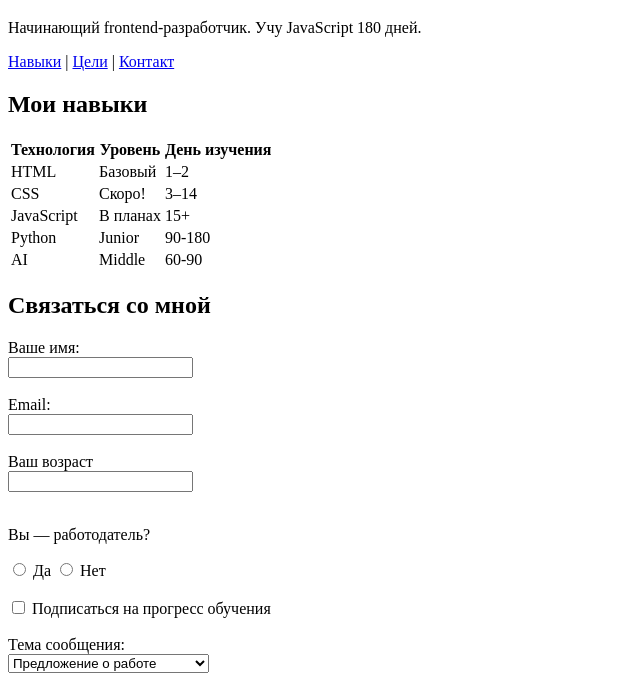
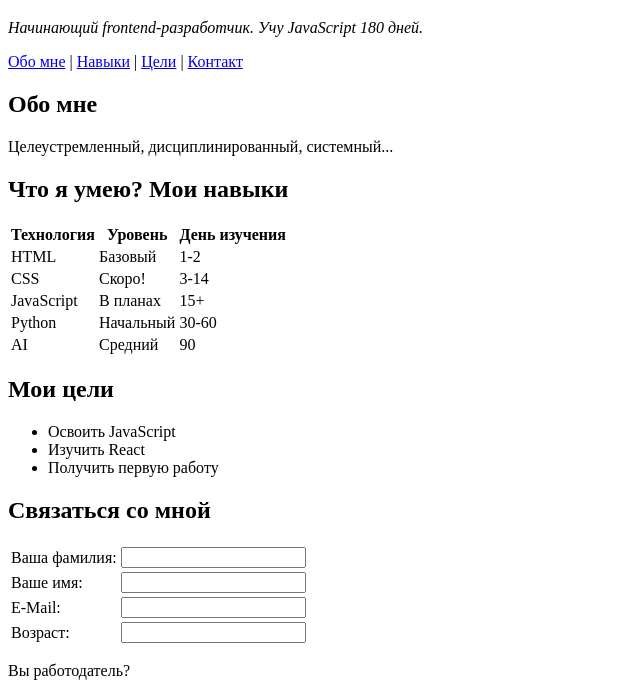
Before and after one commit to khibat/learning-frontend, a plain HTML site: page index.html in a window 1280 px wide. Shown: the part 61-749 px from the top of the page, without its empty margins (0-640 px from the left). Drawn offline with Linux system fonts and the light colour scheme.

Commit message:
Add files via upload

```diff
--- a/index.html
+++ b/index.html
@@ -1,5 +1,5 @@
 <!DOCTYPE html>
-<html>
+<html lang="ru">
 	<head>
 		<meta charset="utf-8">
 		<title>Мой первый сайт!</title>
@@ -7,89 +7,140 @@
 	<body>
 		<header>
 			<h1>Салават</h1>
-				<p>Начинающий frontend-разработчик. Учу JavaScript 180 дней.</p>
+			<p><i>Начинающий frontend-разработчик. Учу JavaScript 180 дней.</i></p>
 			<nav>
-					<a href="#skills">Навыки</a> |
+				<a href="#about">Обо мне</a> |
+				<a href="#scills">Навыки</a> |
 				<a href="#goals">Цели</a> |
 				<a href="#contact">Контакт</a>
 			</nav>
 		</header>
 
 		<main>
-				<section id="skills">
-					<h2>Мои навыки</h2>
+			<section id="about">
+				<h2>Обо мне</h2>
+				<p>Целеустремленный, дисциплинированный, системный...</p>
+			</section>
+
+			<section id="scills">
+				<h2>Что я умею? Мои навыки</h2>
 				<table>
 					<tr>
-							<th>Технология</th>
-							<th>Уровень</th>
-							<th>День изучения</th>
+						<th> Технология </th>
+						<th> Уровень </th>
+						<th> День изучения </th>
 					</tr>
 					<tr>
-							<td>HTML</td>
-							<td>Базовый</td>
-							<td>1–2</td>
+						<td> HTML </td>
+						<td> Базовый </td>
+						<td> 1-2 </td>
 					</tr>
 					<tr>
-							<td>CSS</td>
-							<td>Скоро!</td>
-							<td>3–14</td>
+						<td> CSS </td>
+						<td> Скоро! </td>
+						<td> 3-14 </td>
 					</tr>
 					<tr>
-							<td>JavaScript</td>
-							<td>В планах</td>
-							<td>15+</td>
+						<td> JavaScript </td>
+						<td> В планах </td>
+						<td> 15+ </td>
 					</tr>
 					<tr>
-							<td>Python</td>
-							<td>Junior</td>
-							<td>90-180</td>
+						<td> Python </td>
+						<td> Начальный </td>
+						<td> 30-60 </td>
 					</tr>
 					<tr>
-							<td>AI</td>
-							<td>Middle</td>
-							<td>60-90</td>
+						<td> AI </td>
+						<td> Средний </td>
+						<td> 90 </td>
 					</tr>
 				</table>
 			</section>
-			</main>
+
+			<section id="goals">
+				<h2>Мои цели</h2>
+				<ul>
+					<li>
+						Освоить JavaScript
+					</li>
+					<li>
+						Изучить React
+					</li>
+					<li>
+						Получить первую работу
+					</li>
+				</ul>
+			</section>
 
 			<section id="contact">
 				<h2>Связаться со мной</h2>
 				<form>
-        <label for="visitor-name">Ваше имя:</label><br>
-        <input type="text" id="visitor-name" name="visitor-name"><br><br>
+					<table>
+						<tr>
+							<td>
+								<label for="visitor-first-name">Ваша фамилия:</label>
+							</td>
+							<td>
+								<input type="text" id="visitor-first-name">
+							</td>
+						</tr>
+						<tr>
+							<td>
+								<label for="visitor-name">Ваше имя:</label>
+							</td>
+							<td>
+								<input type="text" id="visitor-name">
+							</td>
+						</tr>
+						<tr>
+							<td>
+								<label for="visitor-email">E-Mail:</label>
+							</td>
+							<td>
+								<input type="email" id="visitor-email" name="visitor-email">
+							</td>
+						</tr>
+						<tr>
+							<td>
+								<label for="visitor-number">Возраст:</label>
+							</td>
+							<td>
+								<input type="number" id="visitor-number" name="visitor-number">
+							</td>
+						</tr>
+					</table>
 
-        <label for="visitor-email">Email:</label><br>
-        <input type="email" id="visitor-email" name="visitor-email"><br><br>
-		<label for="number">Ваш возраст</label><br>
-		<input type="number" id="number" name="age"><br><br>
-
-        <p>Вы — работодатель?</p>
+					<p>Вы работодатель?</p>
 					<input type="radio" id="yes" name="employer" value="yes">
 					<label for="yes">Да</label>
 					<input type="radio" id="no" name="employer" value="no">
-        <label for="no">Нет</label><br><br>
+					<label for="no">Нет</label> <br><br>
 
 					<input type="checkbox" id="subscribe" name="subscribe">
-        <label for="subscribe">Подписаться на прогресс обучения</label><br><br>
+					<label for="subscribe">Подписаться на прогресс обучения</label>  <br><br>
 
-        <label for="topic">Тема сообщения:</label><br>
+					<label for="topic">Тема сообщения:</label> <br>
 					<select id="topic" name="topic">
-            <option>Предложение о работе</option>
+						<option>Предложения о работе</option>
 						<option>Совет по обучению</option>
 						<option>Просто поздороваться</option>
-			<option>Идеи по улучшению сервиса</option>
-        </select><br><br>
+						<option>Исправить ошибку</option>
+						<option>Идеи для прогресса</option>
+					</select> <br><br>
 
-        <label for="message">Сообщение:</label><br>
-        <textarea id="message" name="message" rows="4"></textarea><br><br>
+					<label for="message">Сообщение:</label> <br>
+					<textarea id="message" name="message" rows="3"></textarea> <br><br>
 
 					<button type="submit">Отправить</button>
+
 				</form>
 			</section>
+		</main>
 
 		<footer>
-				<p>© 2026, Иван. Учусь каждый день.</p>
+			<p>© 2026, Салават. Учусь каждый день.</p>
 		</footer>
+
 	</body>
 </html>
```
Lines whose indentation alone changed are shown as unchanged.
